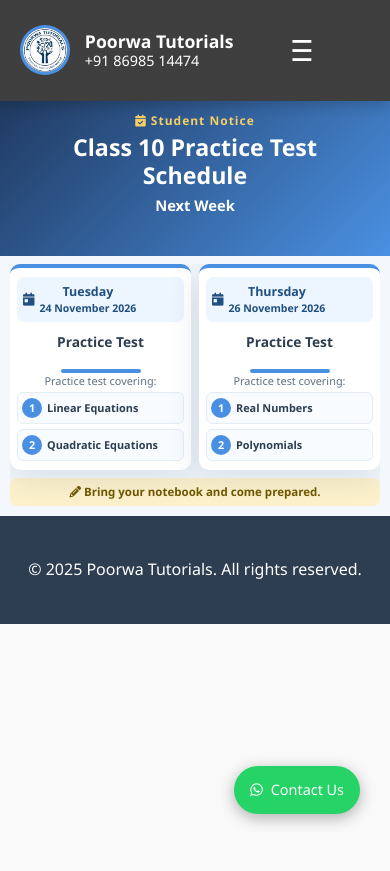
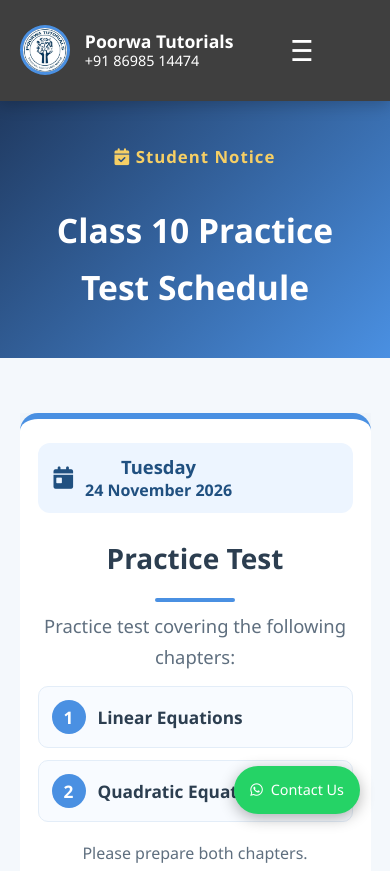
Before and after one commit to vivektailang/poorwatutorialsnxt, a plain HTML site: page test-schedule.html in a window 390 px wide. Shown: the top 871 px of the page. Before the commit the page ends 844 px from the top, so only its background shows below. Drawn offline with Linux system fonts and the light colour scheme.

Commit message:
Remove the Next Week subtitle from the test schedule

```diff
--- a/test-schedule.html
+++ b/test-schedule.html
@@ -22,7 +22,6 @@
             <div class="container">
                 <p class="schedule-kicker"><i class="fas fa-calendar-check"></i> Student Notice</p>
                 <h1>Class 10 Practice Test Schedule</h1>
-                <p class="schedule-subtitle">Next Week</p>
             </div>
         </section>
 
@@ -38,11 +37,12 @@
                             </div>
                         </div>
                         <h2>Practice Test</h2>
-                        <p class="test-description">Practice test covering:</p>
+                        <p class="test-description">Practice test covering the following chapters:</p>
                         <div class="chapter-list">
                             <div class="chapter"><span>1</span> Linear Equations</div>
                             <div class="chapter"><span>2</span> Quadratic Equations</div>
                         </div>
+                        <p class="schedule-note">Please prepare both chapters.</p>
                     </article>
 
                     <article class="schedule-card">
@@ -54,15 +54,16 @@
                             </div>
                         </div>
                         <h2>Practice Test</h2>
-                        <p class="test-description">Practice test covering:</p>
+                        <p class="test-description">Practice test covering the following chapters:</p>
                         <div class="chapter-list">
                             <div class="chapter"><span>1</span> Real Numbers</div>
                             <div class="chapter"><span>2</span> Polynomials</div>
                         </div>
+                        <p class="schedule-note">Please prepare both chapters.</p>
                     </article>
                 </div>
 
-                <p class="schedule-reminder"><i class="fas fa-pencil"></i> Bring your notebook and come prepared.</p>
+                <p class="schedule-reminder"><i class="fas fa-pencil"></i> Bring your notebook and come prepared for the test.</p>
             </div>
         </section>
     </main>
@@ -76,9 +77,8 @@
             color: #fff;
             padding: 55px 20px;
         }
-        .schedule-hero h1 { color: #fff; font-size: 2.8rem; margin: 8px 0; }
+        .schedule-hero h1 { color: #fff; font-size: 2.8rem; margin: 8px 0 0; }
         .schedule-kicker { color: #f6cf65; font-size: 1.05rem; font-weight: 700; letter-spacing: 1px; }
-        .schedule-subtitle { color: #fff; font-size: 1.35rem; font-weight: 600; }
         .schedule-content { padding: 55px 0 70px; }
         .schedule-grid {
             display: grid;
@@ -134,6 +134,7 @@
             background: #4A90E2;
             color: #fff;
         }
+        .schedule-note { margin: 18px 0 0; color: #5f6f7f; font-size: 1rem; }
         .schedule-reminder {
             max-width: 950px;
             margin: 28px auto 0;
@@ -143,59 +144,11 @@
             padding: 14px 18px;
             font-weight: 700;
         }
-
         @media (max-width: 700px) {
-            .schedule-hero { padding: 18px 12px 14px; }
-            .schedule-kicker { font-size: 0.75rem; margin-bottom: 2px; }
-            .schedule-hero h1 { font-size: 1.45rem; line-height: 1.2; margin: 3px 0; }
-            .schedule-subtitle { font-size: 0.92rem; }
-            .schedule-content { padding: 12px 0 18px; }
-            .schedule-content .container { width: calc(100% - 20px); }
-            .schedule-grid {
-                grid-template-columns: repeat(2, minmax(0, 1fr));
-                gap: 8px;
-            }
-            .schedule-card {
-                border-radius: 10px;
-                padding: 9px 7px;
-                border-top-width: 4px;
-            }
-            .schedule-date {
-                gap: 5px;
-                border-radius: 7px;
-                padding: 7px 6px;
-            }
-            .schedule-date i { font-size: 0.82rem; }
-            .schedule-day { font-size: 0.78rem; }
-            .schedule-date strong { font-size: 0.66rem; }
-            .schedule-card h2 { font-size: 0.86rem; margin: 8px 0 2px; }
-            .test-description { font-size: 0.68rem; line-height: 1.15; margin-bottom: 5px; }
-            .chapter-list { gap: 5px; }
-            .chapter {
-                gap: 5px;
-                border-radius: 6px;
-                padding: 5px 4px;
-                font-size: 0.68rem;
-                line-height: 1.15;
-            }
-            .chapter span {
-                width: 20px;
-                height: 20px;
-                flex-basis: 20px;
-                font-size: 0.68rem;
-            }
-            .schedule-reminder {
-                margin-top: 8px;
-                border-radius: 7px;
-                padding: 7px 8px;
-                font-size: 0.72rem;
-                line-height: 1.25;
-            }
-        }
-
-        @media (max-width: 700px) and (orientation: portrait) {
-            .schedule-hero { padding-top: 10px; padding-bottom: 8px; }
-            .schedule-content { padding-top: 8px; padding-bottom: 10px; }
+            .schedule-hero { padding: 42px 16px; }
+            .schedule-hero h1 { font-size: 2.1rem; }
+            .schedule-grid { grid-template-columns: 1fr; }
+            .schedule-card { padding: 24px 18px; }
         }
     </style>
 </body>
```
